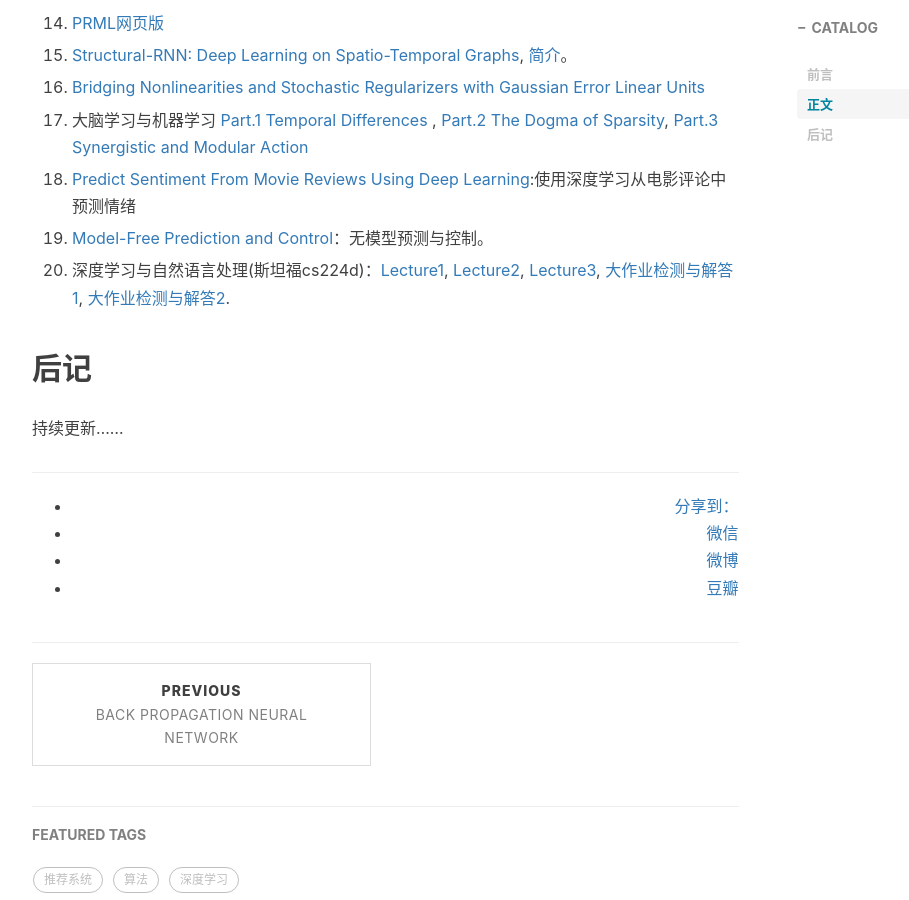
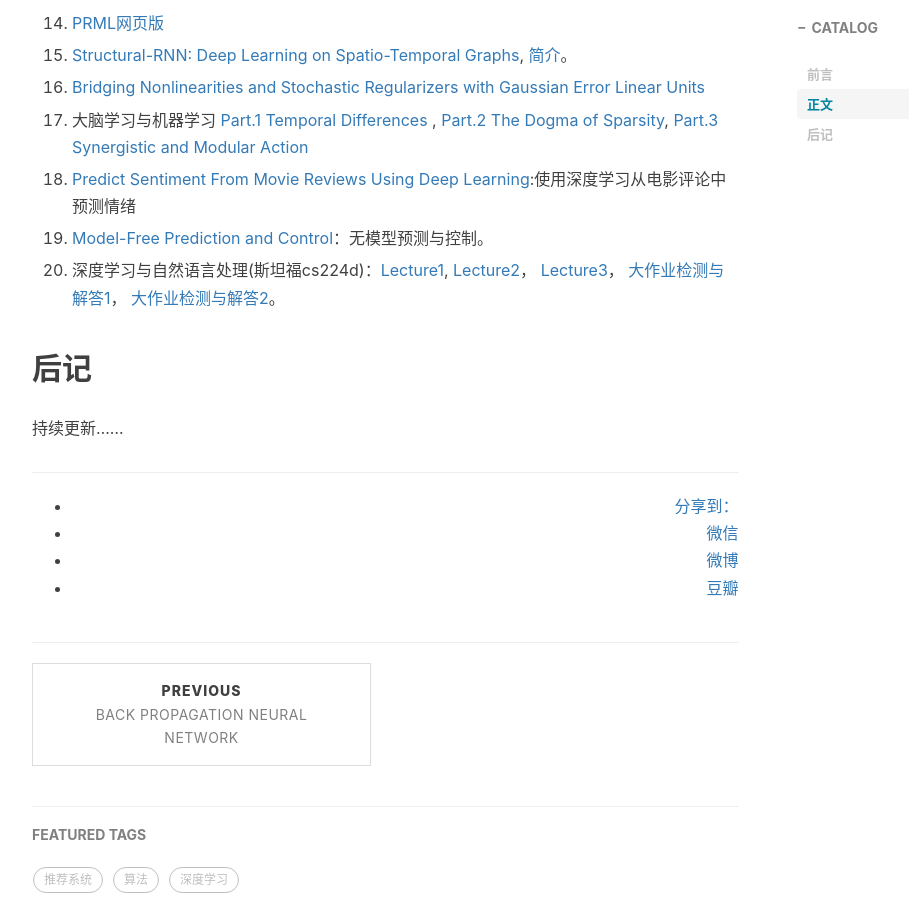
Before and after one commit to CoolIceFire/CoolIceFire.github.io, a Jekyll site: the page built from _posts/2016-06-30-Learning.markdown, in a window 1280 px wide and 900 px high, scrolled down 1241 px. Shown: the whole window, without its empty margins (233-1142 px from the left). Built offline with Jekyll 4.4.1, drawn with Linux system fonts in a browser that asks for light colours; nearby versions of some CDN libraries; comment, search, counter and statistics services are not loaded.

```diff
--- a/_posts/2016-06-30-Learning.markdown
+++ b/_posts/2016-06-30-Learning.markdown
@@ -61,7 +61,7 @@ tags:
 
 19. [Model-Free Prediction and Control](http://kvfrans.com/model-free-prediction-and-control/)：无模型预测与控制。
 
-20. 深度学习与自然语言处理(斯坦福cs224d)：[Lecture1](http://blog.csdn.net/longxinchen_ml/article/details/51567960), [Lecture2](http://blog.csdn.net/longxinchen_ml/article/details/51648532), [Lecture3](http://blog.csdn.net/longxinchen_ml/article/details/51711172), [大作业检测与解答1](http://blog.csdn.net/han_xiaoyang/article/details/51760923), [大作业检测与解答2](http://blog.csdn.net/han_xiaoyang/article/details/51815683).
+20. 深度学习与自然语言处理(斯坦福cs224d)：[Lecture1](http://blog.csdn.net/longxinchen_ml/article/details/51567960), [Lecture2](http://blog.csdn.net/longxinchen_ml/article/details/51648532)， [Lecture3](http://blog.csdn.net/longxinchen_ml/article/details/51711172)， [大作业检测与解答1](http://blog.csdn.net/han_xiaoyang/article/details/51760923)， [大作业检测与解答2](http://blog.csdn.net/han_xiaoyang/article/details/51815683)。
 
 ## 后记
 
```
